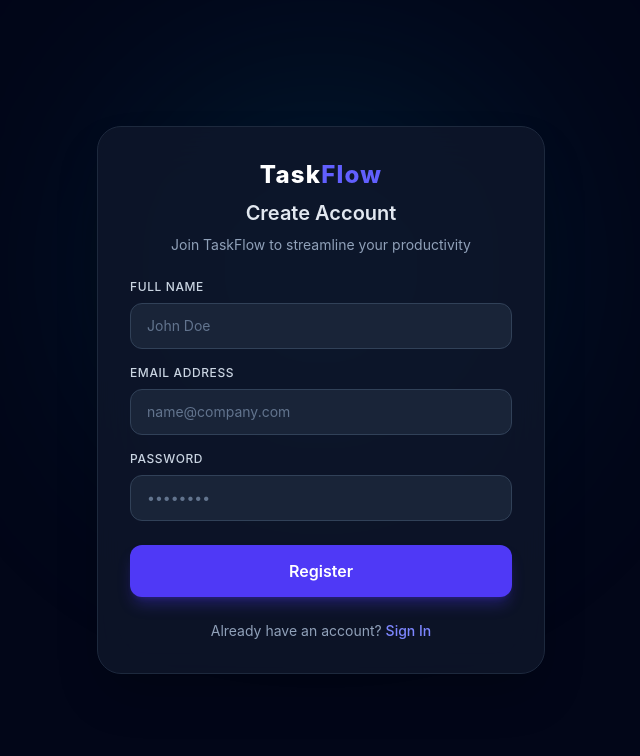
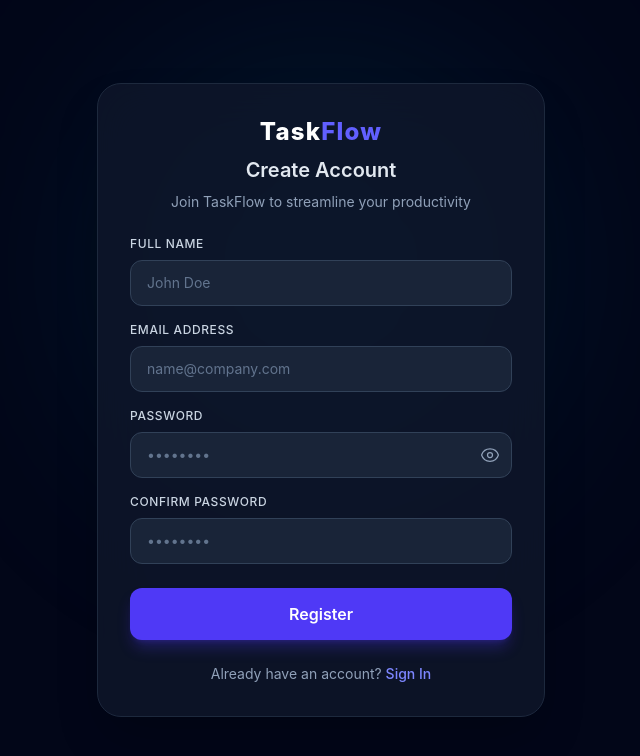
Before and after one commit to julfikariu/TaskFlowUI, an Angular app: page /register in a window 1280 px wide. Shown: the top 756 px of the page, without its empty margins (319-959 px from the left). Built offline with nearby package versions, Linux system fonts and the light colour scheme.

Commit message:
Update registration form.

```diff
--- a/src/app/core/services/auth.service.ts
+++ b/src/app/core/services/auth.service.ts
@@ -8,6 +8,7 @@ import {
   LoginResponse,
 } from '@src/app/shared/models/auth.model';
 import { TokenStorageService } from '@src/app/core/services/token-storage.service';
+import { RegisterRequest } from '@src/app/features/auth/models/register-request.model';
 
 @Injectable({
   providedIn: 'root',
@@ -56,4 +57,11 @@ export class AuthService {
             !this.tokenStorage.isTokenExpired()
         );
     }
+
+    register(request: RegisterRequest): Observable<unknown> {
+        return this.http.post(
+            `${this.apiUrl}/register`,
+            request
+        );
+    }
 }
--- /dev/null
+++ b/src/app/features/auth/models/register-request.model.ts
@@ -0,0 +1,6 @@
+export interface RegisterRequest
+{
+    name: string;
+    email: string;
+    password: string;
+}
--- a/src/app/features/auth/register/register.html
+++ b/src/app/features/auth/register/register.html
@@ -1,63 +1,162 @@
-<div class="min-h-screen bg-slate-950 flex items-center justify-center p-6 relative overflow-hidden">
+<div
+  class="min-h-screen bg-slate-950 flex items-center justify-center p-6 relative overflow-hidden">
   <!-- Background Glow Effect -->
-  <div class="absolute top-1/3 left-1/2 -translate-x-1/2 -translate-y-1/2 w-[400px] h-[400px] bg-cyan-600/15 blur-[120px] rounded-full pointer-events-none"></div>
+  <div
+    class="absolute top-1/3 left-1/2 -translate-x-1/2 -translate-y-1/2 w-[400px] h-[400px] bg-cyan-600/15 blur-[120px] rounded-full pointer-events-none"></div>
 
-  <div class="w-full max-w-md bg-slate-900/80 backdrop-blur-xl border border-slate-800 rounded-3xl p-8 shadow-2xl relative z-10 space-y-6">
+  <div
+    class="w-full max-w-md bg-slate-900/80 backdrop-blur-xl border border-slate-800 rounded-3xl p-8 shadow-2xl relative z-10 space-y-6">
 
     <!-- Header -->
     <div class="text-center space-y-2">
-      <a routerLink="/" class="inline-block text-2xl font-extrabold text-white tracking-wider">
+      <a routerLink="/"
+        class="inline-block text-2xl font-extrabold text-white tracking-wider">
         Task<span class="text-indigo-500">Flow</span>
       </a>
       <h2 class="text-xl font-semibold text-slate-200">Create Account</h2>
-      <p class="text-sm text-slate-400">Join TaskFlow to streamline your productivity</p>
+      <p class="text-sm text-slate-400">Join TaskFlow to streamline your
+        productivity</p>
     </div>
 
     <!-- Register Form (Only HTML UI) -->
-    <form class="space-y-4">
+    <form [formGroup]="registrationForm" (ngSubmit)="onSubmit()"
+      class="space-y-4">
       <!-- Name Field -->
       <div>
-        <label class="block text-xs font-medium text-slate-300 uppercase tracking-wider mb-2">Full Name</label>
+        <label
+          class="block text-xs font-medium text-slate-300 uppercase tracking-wider mb-2">Full
+          Name</label>
         <input
           type="text"
+          formControlName="name"
           placeholder="John Doe"
-          class="w-full bg-slate-800/80 border border-slate-700 focus:border-indigo-500 rounded-xl px-4 py-3 text-slate-200 placeholder-slate-500 text-sm focus:outline-none transition-all"
-        />
+          class="w-full bg-slate-800/80 border border-slate-700 focus:border-indigo-500 rounded-xl px-4 py-3 text-slate-200 placeholder-slate-500 text-sm focus:outline-none transition-all" />
+        @if (
+        registrationForm.controls.name.touched &&
+        registrationForm.controls.name.invalid
+        ) {
+        <p class="mt-1.5 text-xs text-red-400">
+          Please enter your name.
+        </p>
+        }
       </div>
 
       <!-- Email Field -->
       <div>
-        <label class="block text-xs font-medium text-slate-300 uppercase tracking-wider mb-2">Email Address</label>
+        <label
+          class="block text-xs font-medium text-slate-300 uppercase tracking-wider mb-2">Email
+          Address</label>
         <input
           type="email"
+          formControlName="email"
           placeholder="name@company.com"
-          class="w-full bg-slate-800/80 border border-slate-700 focus:border-indigo-500 rounded-xl px-4 py-3 text-slate-200 placeholder-slate-500 text-sm focus:outline-none transition-all"
-        />
+          class="w-full bg-slate-800/80 border border-slate-700 focus:border-indigo-500 rounded-xl px-4 py-3 text-slate-200 placeholder-slate-500 text-sm focus:outline-none transition-all" />
+        @if (
+        registrationForm.controls.email.touched &&
+        registrationForm.controls.email.invalid
+        ) {
+        <p class="mt-1.5 text-xs text-red-400">
+          Please enter a valid email address.
+        </p>
+        }
       </div>
 
       <!-- Password Field -->
       <div>
-        <label class="block text-xs font-medium text-slate-300 uppercase tracking-wider mb-2">Password</label>
+        <label
+          class="block text-xs font-medium text-slate-300 uppercase tracking-wider mb-2">Password</label>
+        <div class="relative flex items-center">
+          <input
+            [type]="showPassword ? 'text' : 'password'"
+            formControlName="password"
+            placeholder="••••••••"
+            class="w-full bg-slate-800/80 border border-slate-700 focus:border-indigo-500 rounded-xl pl-4 pr-11 py-3 text-slate-200 placeholder-slate-500 text-sm focus:outline-none transition-all" />
+
+          <!-- Eye Toggle btn -->
+          <button
+            type="button"
+            (click)="togglePasswordVisibility()"
+            class="absolute right-3 text-slate-400 hover:text-slate-200 focus:outline-none transition-colors"
+            aria-label="Toggle password visibility">
+            @if (showPassword) {
+            <!-- Eye Off Icon show password -->
+            <svg xmlns="http://www.w3.org/2000/svg" fill="none"
+              viewBox="0 0 24 24" stroke-width="1.5" stroke="currentColor"
+              class="w-5 h-5">
+              <path stroke-linecap="round" stroke-linejoin="round"
+                d="M3.98 8.223A10.477 10.477 0 0 0 1.934 12C3.226 16.338 7.244 19.5 12 19.5c.993 0 1.953-.138 2.863-.395M6.228 6.228A10.451 10.451 0 0 1 12 4.5c4.756 0 8.773 3.162 10.065 7.498a10.522 10.522 0 0 1-4.293 5.774M6.228 6.228 3 3m3.228 3.228 3.65 3.65m7.894 7.894L21 21m-3.228-3.228-3.65-3.65m0 0a3 3 0 1 0-4.243-4.243m4.242 4.242L9.88 9.88" />
+            </svg>
+            } @else {
+            <!-- Eye Icon Hide password -->
+            <svg xmlns="http://www.w3.org/2000/svg" fill="none"
+              viewBox="0 0 24 24" stroke-width="1.5" stroke="currentColor"
+              class="w-5 h-5">
+              <path stroke-linecap="round" stroke-linejoin="round"
+                d="M2.036 12.322a1.012 1.012 0 0 1 0-.639C3.423 7.51 7.36 4.5 12 4.5c4.638 0 8.573 3.007 9.963 7.178.07.207.07.431 0 .639C20.577 16.49 16.64 19.5 12 19.5c-4.638 0-8.573-3.007-9.963-7.178Z" />
+              <path stroke-linecap="round" stroke-linejoin="round"
+                d="M15 12a3 3 0 1 1-6 0 3 3 0 0 1 6 0Z" />
+            </svg>
+            }
+          </button>
+        </div>
+
+        @if (
+        registrationForm.controls.password.touched &&
+        registrationForm.controls.password.invalid
+        ) {
+          <p class="mt-1.5 text-xs text-red-400">
+            Please enter a password.
+          </p>
+        }
+      </div>
+
+      <div>
+        <label
+          class="block text-xs font-medium text-slate-300 uppercase tracking-wider mb-2">Confirm
+          Password</label>
         <input
           type="password"
+          formControlName="password_confirm"
           placeholder="••••••••"
-          class="w-full bg-slate-800/80 border border-slate-700 focus:border-indigo-500 rounded-xl px-4 py-3 text-slate-200 placeholder-slate-500 text-sm focus:outline-none transition-all"
-        />
+          class="w-full bg-slate-800/80 border border-slate-700 focus:border-indigo-500 rounded-xl px-4 py-3 text-slate-200 placeholder-slate-500 text-sm focus:outline-none transition-all" />
+        @if (
+        registrationForm.controls.password_confirm.touched &&
+        registrationForm.controls.password_confirm.invalid
+        ) {
+          <p class="mt-1.5 text-xs text-red-400">
+            Please enter a password.
+          </p>
+        }
+        @if (
+          registrationForm.controls.password_confirm.touched &&
+          !registrationForm.controls.password_confirm.hasError('required') &&
+          registrationForm.hasError('passwordMismatch')
+        ) {
+          <p class="mt-1.5 text-xs text-red-400">
+            Password does not match.
+          </p>
+        }
       </div>
 
       <!-- Submit Button -->
       <button
-        type="button"
-        class="w-full bg-indigo-600 hover:bg-indigo-500 text-white font-semibold py-3.5 rounded-xl shadow-lg shadow-indigo-600/30 transition-all text-center mt-2"
-      >
-        Register
+        type="submit"
+        [disabled]="isSubmitting()"
+        class="w-full bg-indigo-600 hover:bg-indigo-500 text-white font-semibold py-3.5 rounded-xl shadow-lg shadow-indigo-600/30 transition-all text-center mt-2">
+        @if (isSubmitting()) {
+          Registrating....
+        } @else {
+          Register
+        }
+
       </button>
     </form>
 
     <!-- Footer Link -->
     <p class="text-center text-sm text-slate-400">
       Already have an account?
-      <a routerLink="/login" class="text-indigo-400 hover:text-indigo-300 font-medium">Sign In</a>
+      <a routerLink="/login"
+        class="text-indigo-400 hover:text-indigo-300 font-medium">Sign In</a>
     </p>
   </div>
 </div>
--- a/src/app/features/auth/register/register.ts
+++ b/src/app/features/auth/register/register.ts
@@ -1,10 +1,91 @@
-import { Component } from '@angular/core';
-import { RouterLink } from '@angular/router';
+import { Component, signal, inject } from '@angular/core';
+import { FormControl, FormGroup, ReactiveFormsModule, Validators } from '@angular/forms';
+import { RouterLink, Router } from '@angular/router';
+import { AuthService } from '@src/app/core/services/auth.service';
+import { finalize } from 'rxjs';
 
 @Component({
   selector: 'app-register',
-  imports: [RouterLink],
+  imports: [
+    RouterLink,
+    ReactiveFormsModule
+  ],
   templateUrl: './register.html',
   styleUrl: './register.css',
 })
-export class Register {}
+export class Register {
+
+  private readonly authService = inject(AuthService);
+  private readonly router = inject(Router);
+
+  showPassword = false;
+  readonly isSubmitting = signal(false);
+  readonly errorMessage = signal('');
+
+  togglePasswordVisibility(): void {
+    this.showPassword = !this.showPassword;
+  }
+
+
+  readonly registrationForm = new FormGroup({
+    name: new FormControl('', {
+      nonNullable: true,
+      validators: [
+        Validators.required,
+      ]
+    }),
+
+    email: new FormControl('', {
+      nonNullable: true,
+      validators: [
+        Validators.required,
+        Validators.email
+      ]
+    }),
+
+    password: new FormControl('', {
+      nonNullable: true,
+      validators: [
+        Validators.required
+      ]
+    }),
+
+    password_confirm: new FormControl('', {
+      nonNullable: true,
+      validators: [
+        Validators.required,
+      ]
+    })
+  });
+
+  onSubmit(): void {
+    this.errorMessage.set('');
+    if (this.registrationForm.invalid) {
+      this.registrationForm.markAllAsTouched();
+      return;
+    }
+
+    this.isSubmitting.set(true);
+    const credentials = this.registrationForm.getRawValue();
+
+    this.authService
+    .register(credentials)
+    .pipe(
+      finalize(()=>
+        this.isSubmitting.set(false)
+      )
+    )
+    .subscribe({
+      next: () => {
+        this.router.navigate(['/login']);
+      },
+      error: (error) => {
+        this.errorMessage.set(
+          error?.error?.message
+          ?? 'Registration failed. Please try again.'
+        )
+      }
+    });
+
+  }
+}
--- a/src/app/features/dashboard/dashboard.ts
+++ b/src/app/features/dashboard/dashboard.ts
@@ -1,9 +1,9 @@
 import { Component } from '@angular/core';
-import { Router, RouterLink } from '@angular/router';
+import { Router } from '@angular/router';
 
 @Component({
   selector: 'app-dashboard',
-  imports: [RouterLink],
+  imports: [],
   templateUrl: './dashboard.html',
   styleUrl: './dashboard.css',
 })
--- a/src/environments/environment.ts
+++ b/src/environments/environment.ts
@@ -1,4 +1,4 @@
 export const environment = {
     production: false,
-    apiUrl: 'http://localhost:5267/api',
+    apiUrl: '/api',
 };
```
